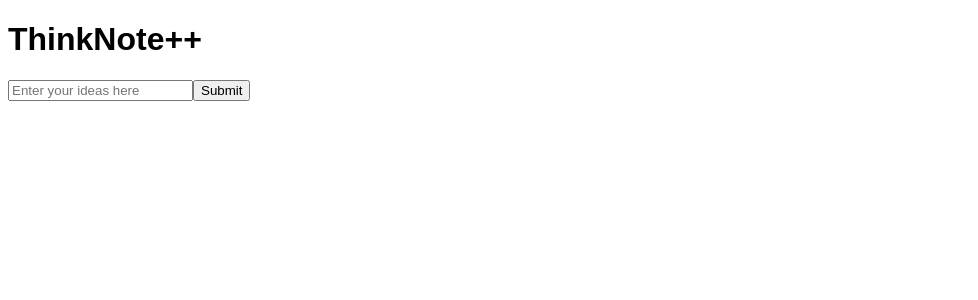
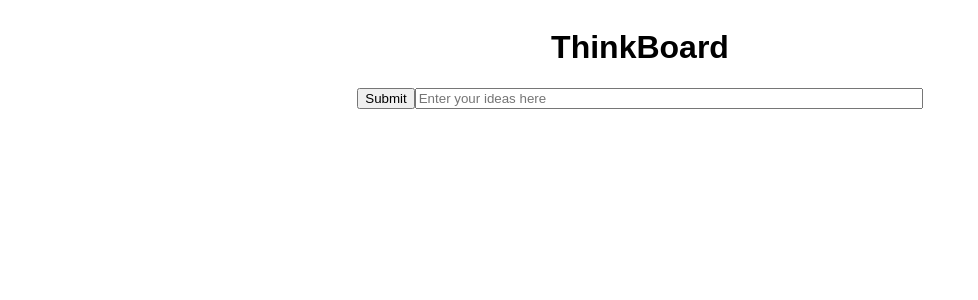
Before and after one commit to CassandraJM/Hack-the-North-2022, a React (Create React App) app in the folder frontend/: page / in a window 1280 px wide. Shown: the top 300 px of the page, without its empty margins (0-978 px from the left). Built offline with nearby package versions, Linux system fonts and the light colour scheme.

Commit message:
remove grid

```diff
--- a/frontend/src/Homepage/Homepage.css
+++ b/frontend/src/Homepage/Homepage.css
@@ -1,4 +1,65 @@
 body {
-  box-sizing: 0;
-  font-family: Arial, Helvetica, sans-serif;
+  box-sizing: border-box;
+    font-family: Arial, Helvetica, sans-serif;
+  height: 100vh;
+
 }
+
+.homepage_container {
+  display: flex;
+  flex-direction: column;
+  justify-content: center;
+  align-items: center;
+}
+
+.page_header {
+  display: flex;
+  align-content: center;
+  justify-items: center;
+
+}
+
+label {
+  display: flex;
+}
+
+
+.textField {
+  display: flex;
+  width: 80%;
+
+}
+
+.inputForm {
+  display: flex;
+  flex-direction: row;
+  width: 100%;
+  align-items: center;
+  justify-content: center;
+  flex: 1;
+  width: 100vw;
+
+}
+
+input[type='text'] {
+  width: 500px;
+}
+
+.homepage_grid {
+  display: grid;
+  grid-template-rows: repeat(3, 1fr);
+  grid-template-columns: repeat(3, 1fr);
+  grid-template-areas: "";
+  width: 80vw;
+  padding-top: 30px;
+  height: 100vh;
+
+}
+
+
+.item {
+  border: 1px solid black;
+  min-height: 200px;
+  justify-self: center;
+  align-self: center;
+}
--- a/frontend/src/Homepage/Homepage.js
+++ b/frontend/src/Homepage/Homepage.js
@@ -1,21 +1,28 @@
-import React from 'react'
-import './Homepage.css'
+import React from 'react';
+import './Homepage.css';
+import { useState } from 'react';
+const App = () => {
 
-export const App = () => {
+  {/* word input rendering */}
+  //const [fieldInput, setFieldInput] = useState("");
+  const [fieldInput, setFieldInput] = useState("");
+
+
   return (
-    <div>
+    <div className='homepage_container'>
       {/* Title */}
       <div className="page_header">
-        <h1 className="page_name">ThinkNote++</h1>
+        <h1 className="page_name">ThinkBoard</h1>
       </div>
 
-      {/* Textbox Form */}
-      <form>
+      {/* Input Form */}
+      <form className='inputForm'>
         <label>
-          <input type="text" name="name" placeholder="Enter your ideas here" />
+        <input type="submit" value="Submit"/>
+          <input className="textField" type="text" placeholder="Enter your ideas here" value={fieldInput} onChange={event => setFieldInput(event.target.value)}/>
         </label>
-        <input type="submit" value="Submit" />
       </form>
+
     </div>
   )
 }
```
Also changed, not shown: frontend/src/App.js (deleted, +0 -30 lines).
